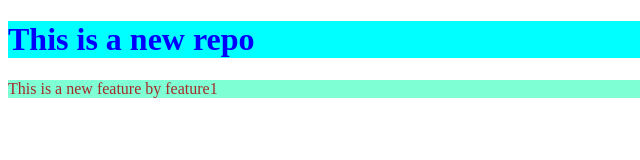
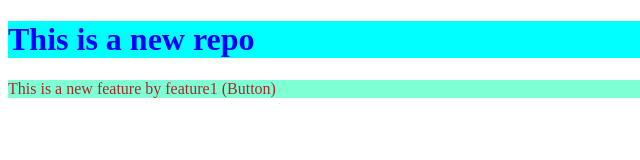
Before and after one commit to Harsshhhi/LocalRepo, a plain HTML site: page index.html in a window 1280 px wide. Shown: the full height of the page, 0-640 px from the left. Drawn offline with Linux system fonts and the light colour scheme.

```diff
--- a/index.html
+++ b/index.html
@@ -8,6 +8,6 @@
 </head>
 <body>
     <h1>This is a new repo</h1>
-    <p>This is a new feature by feature1</p>
+    <p>This is a new feature by feature1 (Button)</p>
 </body>
 </html>
```
